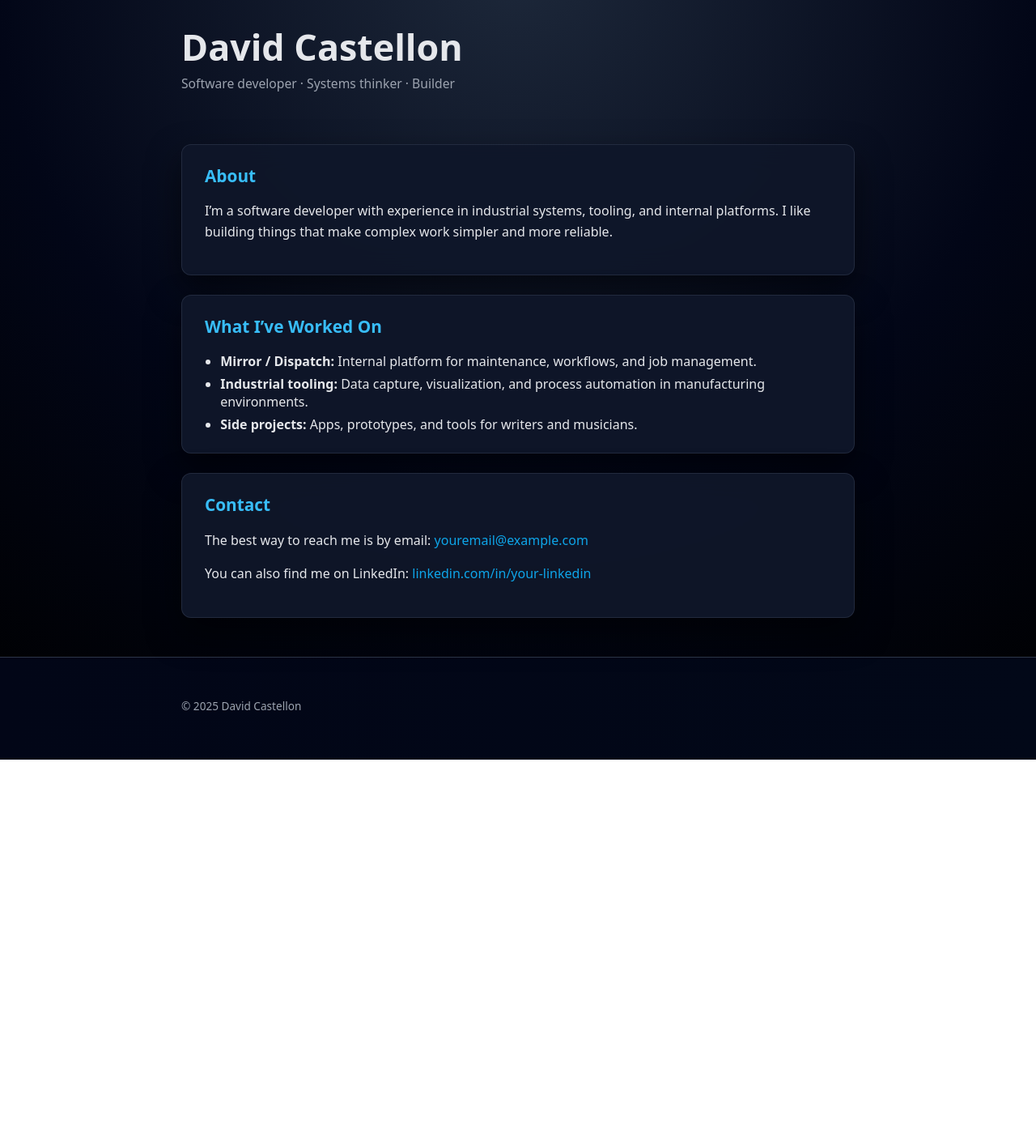
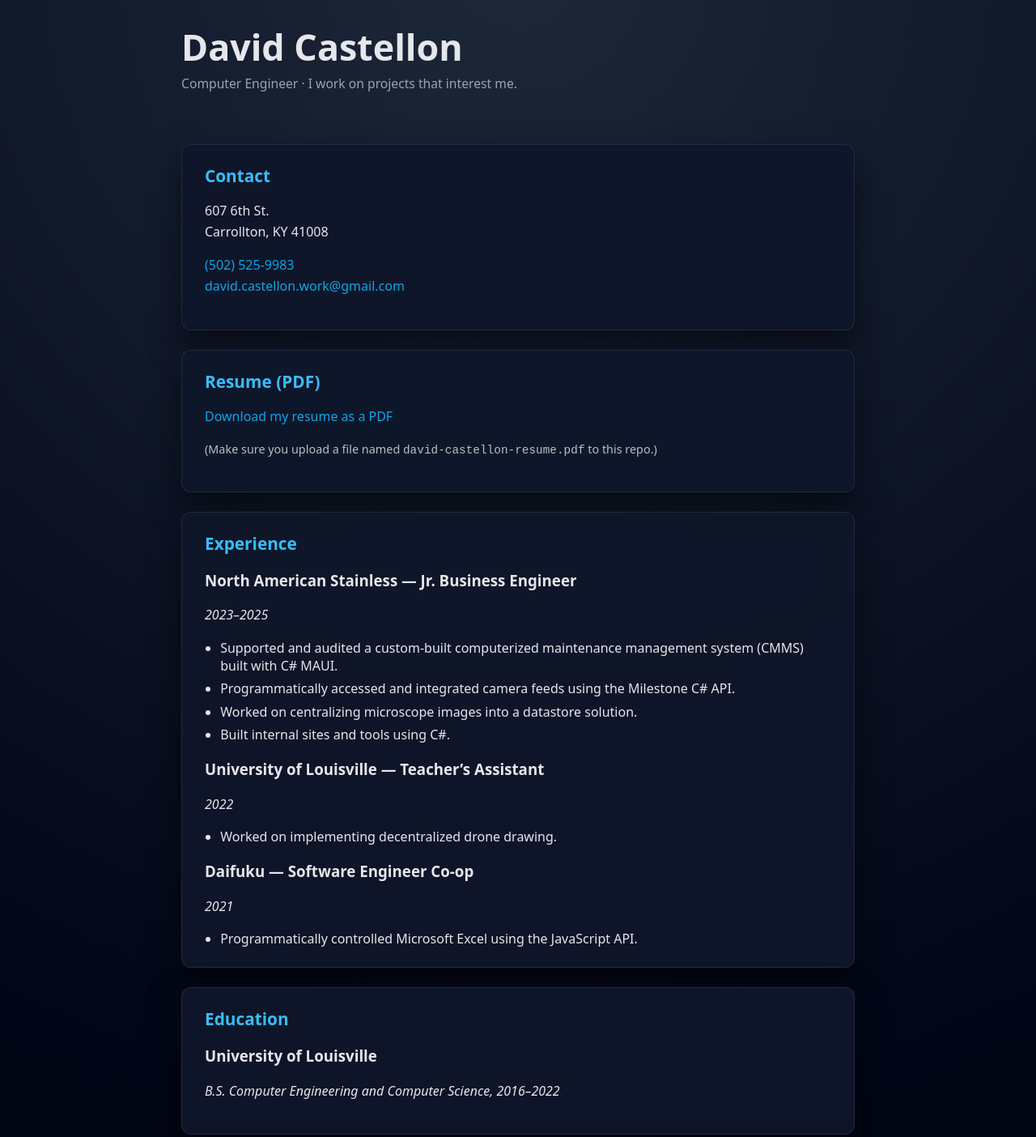
Before and after one commit to david-castellon/resume, a plain HTML site: page index.html in a window 1280 px wide. Shown: the part 45-1449 px from the top of the page at 81% size. Before the commit the page ends 983 px from the top, so only its background shows below. Drawn offline with Linux system fonts and the light colour scheme.

Commit message:
resume update

```diff
--- a/index.html
+++ b/index.html
@@ -2,7 +2,7 @@
 <html lang="en">
 <head>
   <meta charset="utf-8" />
-    <title>David Castellon</title>
+  <title>David Castellon – Computer Engineer</title>
   <meta name="viewport" content="width=device-width, initial-scale=1" />
   <link rel="stylesheet" href="styles.css" />
 </head>
@@ -10,44 +10,119 @@
   <header class="site-header">
     <div class="container">
       <h1 class="site-title">David Castellon</h1>
-        <p class="site-subtitle">Software developer · Systems thinker · Builder</p>
+      <p class="site-subtitle">Computer Engineer · I work on projects that interest me.</p>
     </div>
   </header>
 
   <main class="container">
+    <!-- Contact -->
     <section class="card">
-        <h2>About</h2>
+      <h2>Contact</h2>
       <p>
-        I’m a software developer with experience in industrial systems, tooling,
-        and internal platforms. I like building things that make complex work
-        simpler and more reliable.
+        607 6th St.<br />
+        Carrollton, KY 41008
+      </p>
+      <p>
+        <a href="tel:+15025259983">(502) 525-9983</a><br />
+        <a href="mailto:david.castellon.work@gmail.com">david.castellon.work@gmail.com</a>
       </p>
     </section>
 
+    <!-- Resume PDF download -->
     <section class="card">
-        <h2>What I’ve Worked On</h2>
+      <h2>Resume (PDF)</h2>
+      <p>
+        <a href="david-castellon-resume.pdf" download>
+          Download my resume as a PDF
+        </a>
+      </p>
+      <p style="font-size: 0.9rem; opacity: 0.8;">
+        (Make sure you upload a file named <code>david-castellon-resume.pdf</code> to this repo.)
+      </p>
+    </section>
+
+    <!-- Experience -->
+    <section class="card">
+      <h2>Experience</h2>
+
+      <h3>North American Stainless — Jr. Business Engineer</h3>
+      <p><em>2023–2025</em></p>
       <ul>
-          <li><strong>Mirror / Dispatch:</strong> Internal platform for maintenance,
-            workflows, and job management.</li>
-          <li><strong>Industrial tooling:</strong> Data capture, visualization, and
-            process automation in manufacturing environments.</li>
-          <li><strong>Side projects:</strong> Apps, prototypes, and tools for writers
-            and musicians.</li>
+        <li>Supported and audited a custom-built computerized maintenance management system (CMMS) built with C# MAUI.</li>
+        <li>Programmatically accessed and integrated camera feeds using the Milestone C# API.</li>
+        <li>Worked on centralizing microscope images into a datastore solution.</li>
+        <li>Built internal sites and tools using C#.</li>
+      </ul>
+
+      <h3>University of Louisville — Teacher’s Assistant</h3>
+      <p><em>2022</em></p>
+      <ul>
+        <li>Worked on implementing decentralized drone drawing.</li>
+      </ul>
+
+      <h3>Daifuku — Software Engineer Co-op</h3>
+      <p><em>2021</em></p>
+      <ul>
+        <li>Programmatically controlled Microsoft Excel using the JavaScript API.</li>
       </ul>
     </section>
 
+    <!-- Education -->
     <section class="card">
-        <h2>Contact</h2>
+      <h2>Education</h2>
+      <h3>University of Louisville</h3>
+      <p><em>B.S. Computer Engineering and Computer Science, 2016–2022</em></p>
+    </section>
+
+    <!-- Personal Projects -->
+    <section class="card">
+      <h2>Personal Projects</h2>
+      <h3>Half Step</h3>
       <p>
-        The best way to reach me is by email:
-        <a href="mailto:youremail@example.com">youremail@example.com</a>
+        A personal project focused on music tooling and experimentation.
+        <!-- Replace the # below with your actual project URL when you have it -->
+        <br />
+        <a href="#" target="_blank" rel="noopener">Project link (coming soon)</a>
       </p>
+    </section>
+
+    <!-- Skills -->
+    <section class="card">
+      <h2>Skills</h2>
       <p>
-        You can also find me on LinkedIn:
-        <a href="https://www.linkedin.com/in/your-linkedin/" target="_blank" rel="noopener">
-          linkedin.com/in/your-linkedin
+        C, C++, C#, JavaScript, SQL, HTML, CSS, Dart, Flutter, Docker
+      </p>
+    </section>
+
+    <!-- Languages -->
+    <section class="card">
+      <h2>Languages</h2>
+      <p>English, Spanish</p>
+    </section>
+
+    <!-- YouTube videos / demos -->
+    <section class="card">
+      <h2>Project Videos</h2>
+      <p>Here are some demos of things I’ve worked on:</p>
+
+      <!-- Example YouTube embed – replace VIDEO_ID_HERE with your real video ID -->
+      <div class="video-wrapper">
+        <iframe
+          src="https://www.youtube.com/embed/VIDEO_ID_HERE"
+          title="YouTube video player"
+          frameborder="0"
+          allow="accelerometer; autoplay; clipboard-write; encrypted-media; gyroscope; picture-in-picture; web-share"
+          allowfullscreen
+        ></iframe>
+      </div>
+
+      <!-- If you just want links instead of embeds, you can add them like this:
+      <p>
+        <a href="https://www.youtube.com/watch?v=VIDEO_ID_HERE" target="_blank" rel="noopener">
+          Watch demo on YouTube
         </a>
       </p>
+      -->
     </section>
   </main>
 
@@ -58,7 +133,7 @@
   </footer>
 
   <script>
-      // tiny JS just to keep the year updated
+    // keep the year current
     document.getElementById('year').textContent = new Date().getFullYear();
   </script>
 </body>
```
Lines whose indentation alone changed are shown as unchanged.
